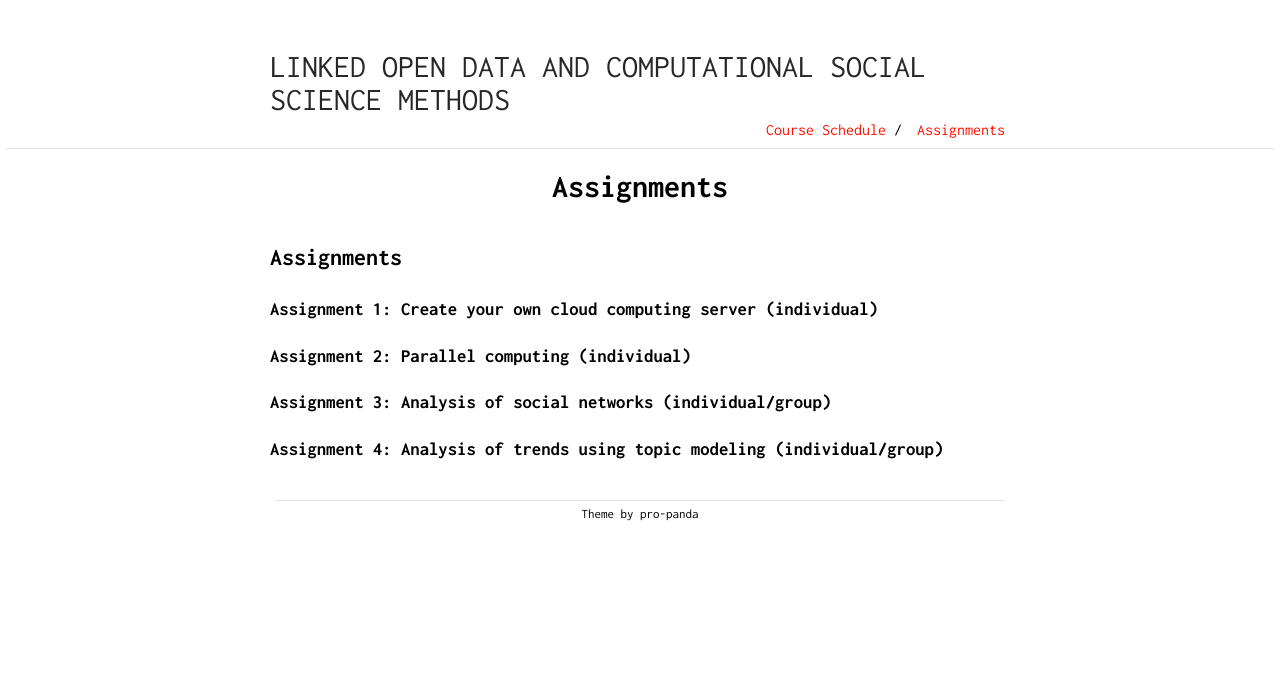
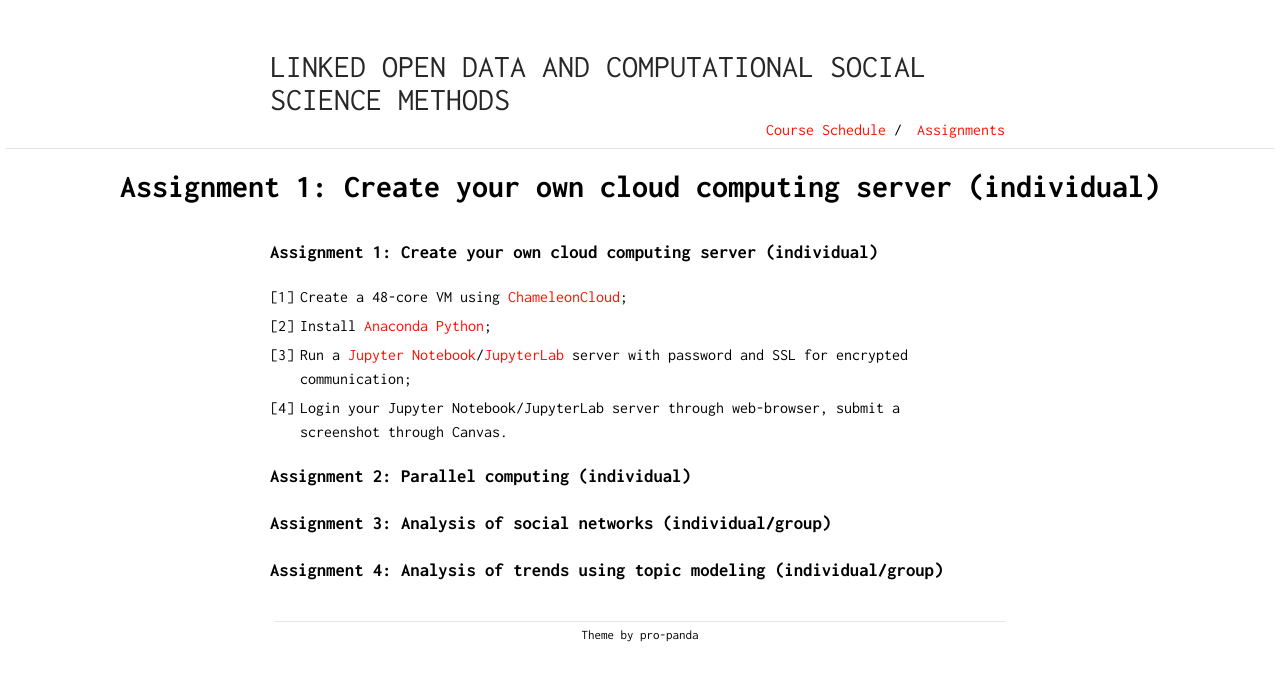
Before and after one commit to Xinjian-Paul-Li/open_data, a Jekyll site: the page built from docs/assignments.md, in a window 1280 px wide. Shown: the top 681 px of the page. Built offline with Jekyll 4.4.1, drawn with Linux system fonts in a browser that asks for light colours; our own code applies the rules of GitHub Pages for plain Markdown files.

Commit message:
update theme

```diff
--- a/docs/assignments.md
+++ b/docs/assignments.md
@@ -1,5 +1,9 @@
-## Assignments
 ### Assignment 1: Create your own cloud computing server (individual)
+1. Create a 48-core VM using [ChameleonCloud](https://www.chameleoncloud.org/);
+2. Install [Anaconda Python](https://www.anaconda.com/distribution/);
+3. Run a [Jupyter Notebook](https://jupyter-notebook.readthedocs.io/en/stable/public_server.html)/[JupyterLab](https://jupyterlab.readthedocs.io/en/stable/getting_started/starting.html) server with password and SSL for encrypted communication;
+4. Login your Jupyter Notebook/JupyterLab server through web-browser, submit a screenshot through Canvas.
+
 ### Assignment 2: Parallel computing (individual)
 ### Assignment 3: Analysis of social networks (individual/group)
 ### Assignment 4: Analysis of trends using topic modeling (individual/group)
```
